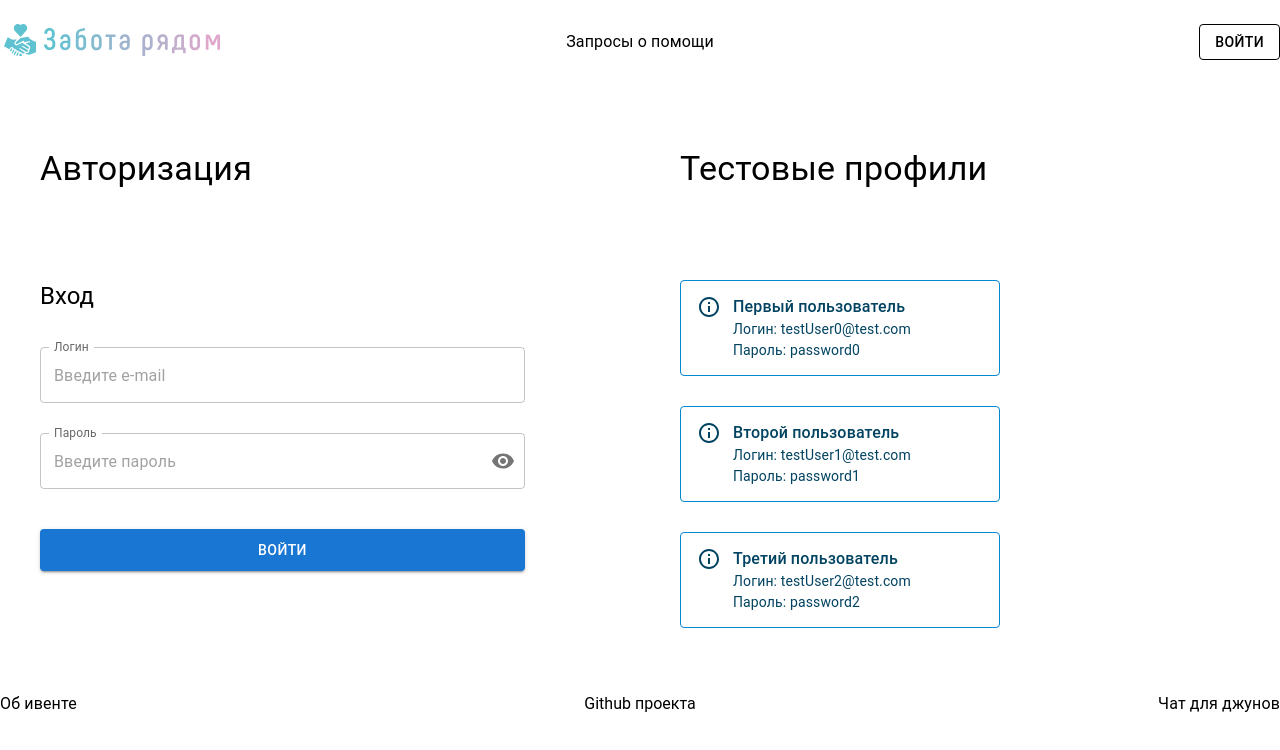
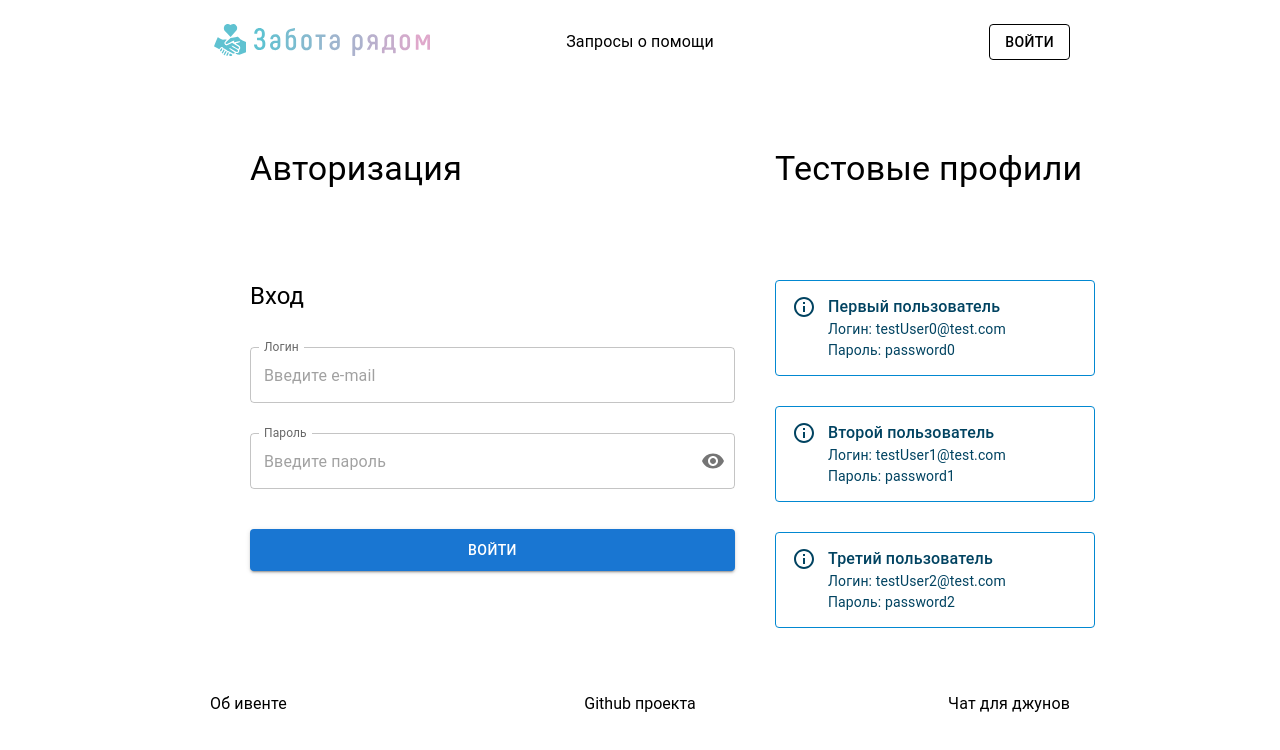
Before and after one commit to Pinup2/React-Event-Oct-24, a React (Vite) app: page /login in a window 1280 px wide. Shown: the top 750 px of the page. Built offline with nearby package versions, Linux system fonts and the light colour scheme.

Commit message:
fix Layout

```diff
--- a/src/Components/Layout.tsx
+++ b/src/Components/Layout.tsx
@@ -7,7 +7,8 @@ import { Box } from '@mui/material';
 const Layout = () => (
   <>
   <Box sx={{
-
+    pl: '210px',
+    pr: '210px',
   }}>
     <Header />
       <main>
```
